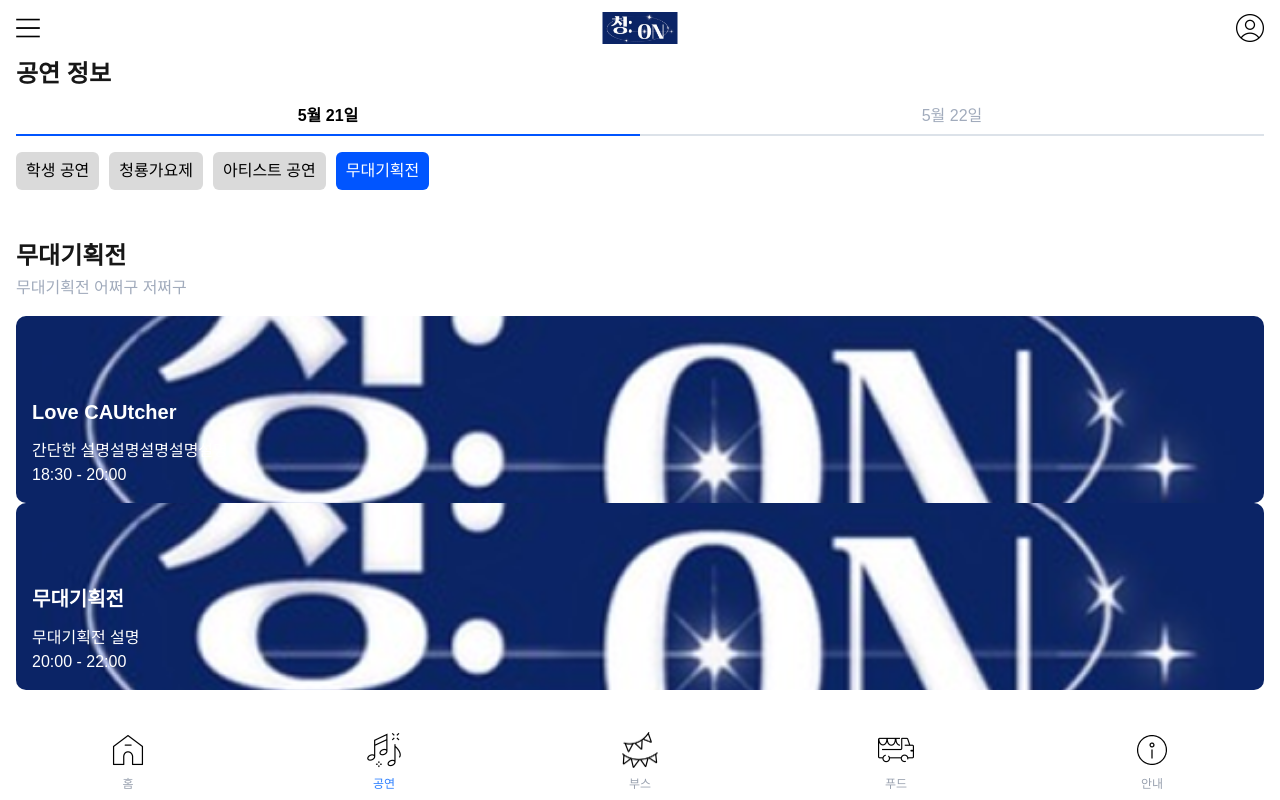
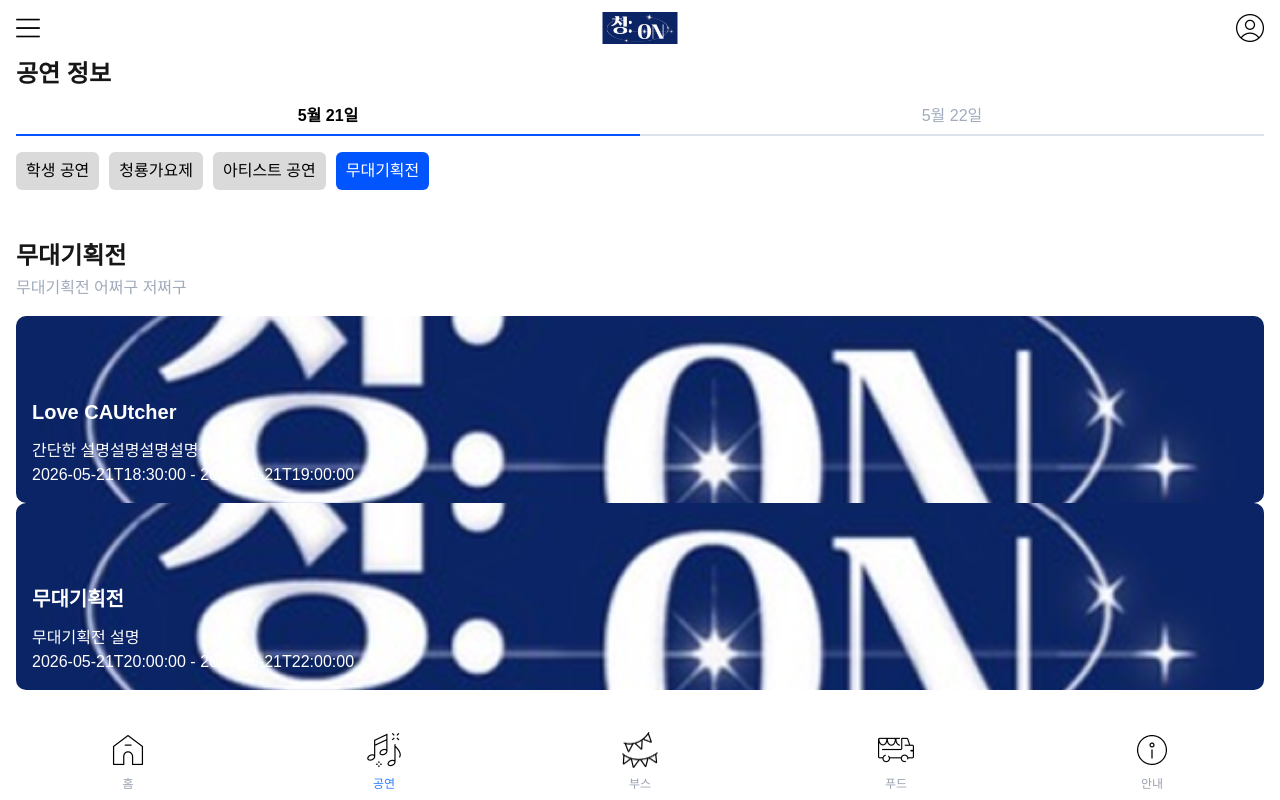
Before and after one commit to LUCAUS-Likelion14th/FrontEnd, a Next.js app: page /stage in a window 1280 px wide. Both pictures are taken after a click on the button "무대기획전". Shown: the top 800 px of the page. Built offline with nearby package versions, Linux system fonts and the light colour scheme.

Commit message:
refactor: 무대기획전 데이터 타입 수정

```diff
--- a/app/stage/page.tsx
+++ b/app/stage/page.tsx
@@ -128,7 +128,11 @@ export default function StagePage() {
         </div>
 
         <div>
-          <StageTimeline data={filteredData} activeId={activeId} />
+          {selected === "무대기획전" ? (
+            <StageTimeline data={STAGE_EVENT_DATA} />
+          ) : (
+            <StageTimeline data={filteredData} activeId={activeId} />
+          )}
         </div>
       </section>
 
--- a/components/stage/StageEventSection.tsx
+++ b/components/stage/StageEventSection.tsx
@@ -1,28 +1,32 @@
 import Image from "next/image";
 
 type StageEventProps = {
-  id: number;
-  image: string;
-  title: string;
-  intro: string;
+  stageImage: string;
+  description: string;
+  artist: string;
   start: string;
   end: string;
 };
 
 export default function StageEventSection({
-  image,
-  title,
-  intro,
+  stageImage,
+  artist,
+  description,
   start,
   end,
 }: StageEventProps) {
   return (
     <div className="relative w-full h-46.75 rounded-[10px] overflow-hidden">
-      <Image src={image} alt={`${title} 사진`} fill className="object-cover" />
+      <Image
+        src={stageImage}
+        alt={`${artist} 사진`}
+        fill
+        className="object-cover"
+      />
 
       <div className="absolute bottom-4 left-4 text-white">
-        <h3 className="text-[20px] font-semibold mb-3">{title}</h3>
-        <p className="text-[16px]">{intro}</p>
+        <h3 className="text-[20px] font-semibold mb-3">{artist}</h3>
+        <p className="text-[16px]">{description}</p>
         <time className="text-[16px]">
           {start} - {end}
         </time>
--- a/data/stageEventData.ts
+++ b/data/stageEventData.ts
@@ -1,18 +1,18 @@
 export const STAGE_EVENT_DATA = [
   {
     id: 1,
-    image: "/logo.png",
-    title: "Love CAUtcher",
-    intro: "간단한 설명설명설명설명설명",
-    start: "18:30",
-    end: "20:00",
+    stageImage: "/logo.png",
+    description: "간단한 설명설명설명설명설명",
+    artist: "Love CAUtcher",
+    start: "2026-05-21T18:30:00",
+    end: "2026-05-21T19:00:00",
   },
   {
     id: 2,
-    image: "/logo.png",
-    title: "무대기획전",
-    intro: "무대기획전 설명",
-    start: "20:00",
-    end: "22:00",
+    stageImage: "/logo.png",
+    description: "무대기획전 설명",
+    artist: "무대기획전",
+    start: "2026-05-21T20:00:00",
+    end: "2026-05-21T22:00:00",
   },
 ];
```
